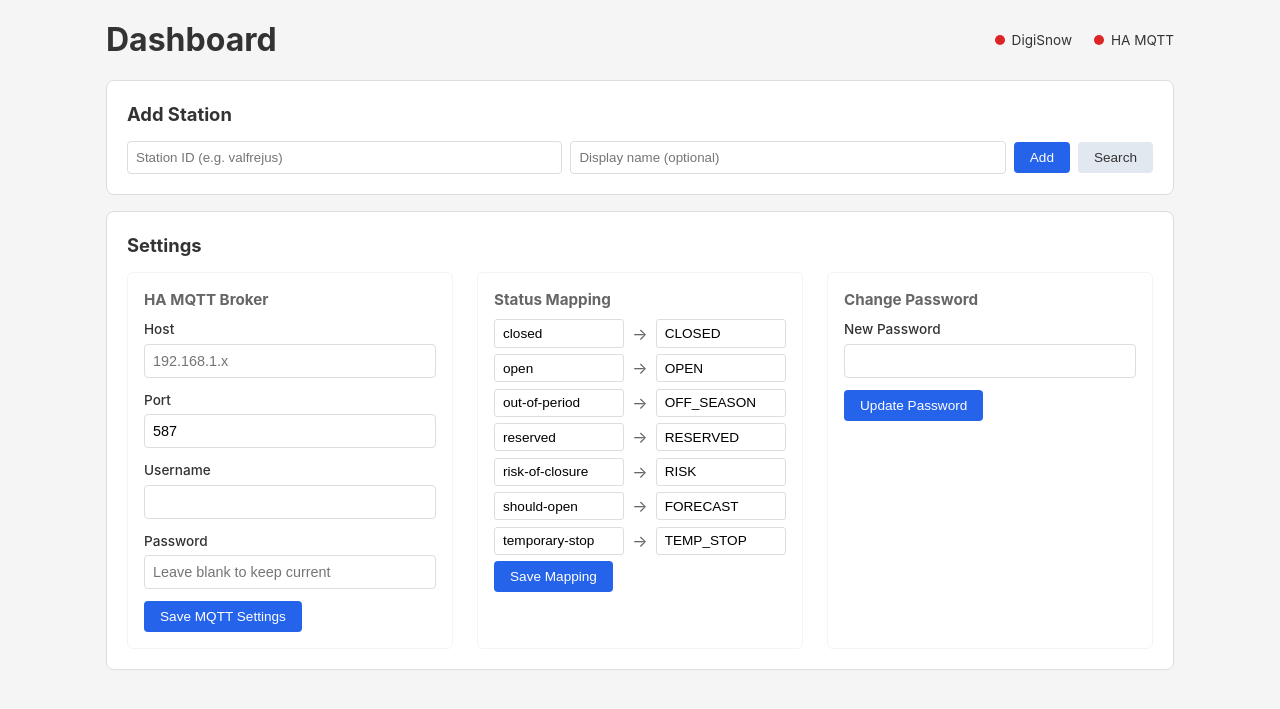
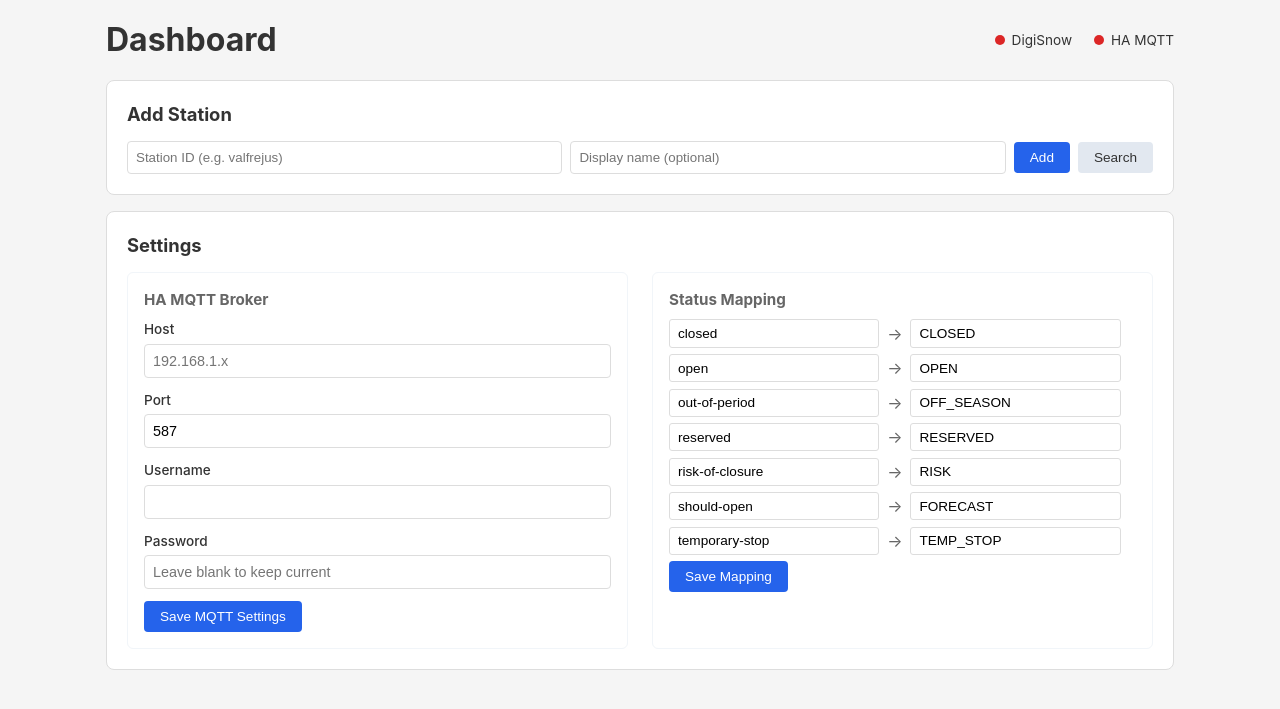
Before and after one commit to TimMonks/punta-scraper, a Flask app: page / in a window 1280 px wide. Shown: the part 50-759 px from the top of the page. Run offline with Flask 3, Linux system fonts and the light colour scheme; the visitor is signed in with stand-in values (Sample User, id 1); parts of the project's set-up code (start-up, migrations or seed data) failed here and were passed over.

Commit message:
Remove local password auth, use Authentik OIDC only (v1.4.0)
Remove username/password login, password change endpoint, bcrypt dependency,
and all web_auth config. Login page now only shows the Authentik OIDC button.

Co-Authored-By: Claude Opus 4.6 (1M context) <noreply@anthropic.com>

```diff
--- a/app/config.py
+++ b/app/config.py
@@ -67,10 +67,6 @@ DEFAULT_CONFIG = {
         "discovery_prefix": "homeassistant",
         "state_topic_prefix": "digisnow",
     },
-    "web_auth": {
-        "username": "admin",
-        "password_hash": "",
-    },
     "status_mapping": DEFAULT_STATUS_MAPPING,
     "stations": [],
     "digisnow_credentials": {
@@ -131,7 +127,6 @@ class Config:
             "HA_MQTT_PORT": ("ha_mqtt", "port"),
             "HA_MQTT_USERNAME": ("ha_mqtt", "username"),
             "HA_MQTT_PASSWORD": ("ha_mqtt", "password"),
-            "WEB_USERNAME": ("web_auth", "username"),
             "SECRET_KEY": ("secret_key", None),
         }
         for env_var, path in env_map.items():
@@ -144,18 +139,6 @@ class Config:
                         val = int(val)
                     self._data[path[0]][path[1]] = val
 
-        # WEB_PASSWORD is special: hash it on first use
-        web_pw = os.environ.get("WEB_PASSWORD")
-        if web_pw and not self._data["web_auth"]["password_hash"]:
-            try:
-                import bcrypt
-                self._data["web_auth"]["password_hash"] = bcrypt.hashpw(
-                    web_pw.encode(), bcrypt.gensalt()
-                ).decode()
-            except ImportError:
-                log.warning("bcrypt not installed, storing password as plaintext")
-                self._data["web_auth"]["password_hash"] = web_pw
-
         # Generate secret key if missing
         if not self._data.get("secret_key"):
             import secrets
@@ -164,18 +147,6 @@ class Config:
     def _apply_ha_addon_overrides(self):
         """Apply HA add-on options and auto-discover MQTT broker."""
         options = get_ha_addon_options()
-
-        # Web auth from add-on options
-        if options.get("web_username"):
-            self._data["web_auth"]["username"] = options["web_username"]
-        if options.get("web_password") and not self._data["web_auth"]["password_hash"]:
-            try:
-                import bcrypt
-                self._data["web_auth"]["password_hash"] = bcrypt.hashpw(
-                    options["web_password"].encode(), bcrypt.gensalt()
-                ).decode()
-            except ImportError:
-                self._data["web_auth"]["password_hash"] = options["web_password"]
 
         # Auto-discover MQTT broker from Supervisor
         mqtt_service = get_ha_mqtt_service()
--- a/app/web/auth.py
+++ b/app/web/auth.py
@@ -1,7 +1,6 @@
 import functools
 import logging
 
-import bcrypt
 from flask import redirect, session, url_for
 
 log = logging.getLogger(__name__)
@@ -19,24 +18,3 @@ def login_required(f):
             return redirect(url_for("main.login"))
         return f(*args, **kwargs)
     return decorated
-
-
-def check_password(config, password: str) -> bool:
-    stored_hash = config.get("web_auth", "password_hash", default="")
-    if not stored_hash:
-        # No password set yet - accept "admin" as default and hash it
-        if password == "admin":
-            set_password(config, "admin")
-            return True
-        return False
-    try:
-        return bcrypt.checkpw(password.encode(), stored_hash.encode())
-    except Exception:
-        # Fallback: plaintext comparison (for initial setup without bcrypt hash)
-        return password == stored_hash
-
-
-def set_password(config, password: str):
-    hashed = bcrypt.hashpw(password.encode(), bcrypt.gensalt()).decode()
-    config.set("web_auth", "password_hash", hashed)
-    log.info("Password updated")
--- a/app/web/oidc.py
+++ b/app/web/oidc.py
@@ -1,8 +1,5 @@
 """
 OIDC integration with Authentik for centralized authentication.
-
-When OIDC is configured (via environment variables), users can log in
-via Authentik. Local username/password login remains available as fallback.
 """
 
 import logging
--- a/app/web/routes.py
+++ b/app/web/routes.py
@@ -15,7 +15,7 @@ from flask import (
 )
 
 from app.digisnow.client import DigiSnowClient
-from app.web.auth import check_password, login_required, set_password
+from app.web.auth import login_required
 
 log = logging.getLogger(__name__)
 bp = Blueprint("main", __name__)
@@ -39,20 +39,10 @@ def _get_fetcher():
 
 # --- Auth ---
 
-@bp.route("/login", methods=["GET", "POST"])
+@bp.route("/login")
 def login():
-    from app.web.oidc import is_oidc_configured
-    config = _get_config()
     error = request.args.get("error")
-    if request.method == "POST":
-        username = request.form.get("username", "")
-        password = request.form.get("password", "")
-        expected_user = config.get("web_auth", "username", default="admin")
-        if username == expected_user and check_password(config, password):
-            session["authenticated"] = True
-            return redirect(url_for("main.dashboard"))
-        error = "Invalid credentials"
-    return render_template("login.html", error=error, oidc_enabled=is_oidc_configured())
+    return render_template("login.html", error=error)
 
 
 @bp.route("/logout")
@@ -301,17 +291,6 @@ def update_mapping():
     return jsonify({"ok": True})
 
 
-@bp.route("/api/settings/password", methods=["PUT"])
-@login_required
-def change_password():
-    data = request.get_json()
-    new_password = data.get("password", "")
-    if len(new_password) < 4:
-        return jsonify({"error": "Password too short"}), 400
-    set_password(_get_config(), new_password)
-    return jsonify({"ok": True})
-
-
 # --- Health (no auth) ---
 
 @bp.route("/api/health")
--- a/app/web/static/app.js
+++ b/app/web/static/app.js
@@ -44,13 +44,6 @@ function setupForms() {
     });
   }
 
-  const passwordForm = document.getElementById("password-form");
-  if (passwordForm) {
-    passwordForm.addEventListener("submit", (e) => {
-      e.preventDefault();
-      changePassword();
-    });
-  }
 }
 
 async function addStation() {
@@ -188,19 +181,3 @@ async function saveMapping() {
   });
   if (resp.ok) alert("Mapping saved.");
 }
-
-async function changePassword() {
-  const pw = document.getElementById("new-password").value;
-  const resp = await fetch("api/settings/password", {
-    method: "PUT",
-    headers: { "Content-Type": "application/json" },
-    body: JSON.stringify({ password: pw }),
-  });
-  if (resp.ok) {
-    alert("Password updated.");
-    document.getElementById("new-password").value = "";
-  } else {
-    const data = await resp.json();
-    alert(data.error || "Failed to update password");
-  }
-}
--- a/app/web/templates/dashboard.html
+++ b/app/web/templates/dashboard.html
@@ -132,16 +132,6 @@
                 <div id="mapping-editor"></div>
                 <button class="btn btn-primary" onclick="saveMapping()">Save Mapping</button>
             </div>
-            <div class="setting-section">
-                <h3>Change Password</h3>
-                <form id="password-form">
-                    <div class="form-group">
-                        <label>New Password</label>
-                        <input type="password" id="new-password" minlength="4" required>
-                    </div>
-                    <button type="submit" class="btn btn-primary">Update Password</button>
-                </form>
-            </div>
         </div>
     </div>
     {% endif %}
--- a/digisnow-scraper/config.yaml
+++ b/digisnow-scraper/config.yaml
@@ -1,5 +1,5 @@
 name: DigiSnow Ski Station Scraper
-version: "1.3.0"
+version: "1.4.0"
 slug: digisnow-scraper
 description: Scrapes ski lift/slope status from DigiSnow-powered resorts and publishes to Home Assistant via MQTT
 url: https://github.com/TimMonks/punta-scraper
@@ -14,13 +14,9 @@ ports_description:
 map:
   - config:rw
 options:
-  web_username: admin
-  web_password: admin
   stations:
     - valfrejus
 schema:
-  web_username: str
-  web_password: str
   stations:
     - str
 ingress: true
--- a/docker-compose.yml
+++ b/docker-compose.yml
@@ -13,8 +13,6 @@ services:
       - HA_MQTT_PORT=${HA_MQTT_PORT:-1883}
       - HA_MQTT_USERNAME=${HA_MQTT_USERNAME:-}
       - HA_MQTT_PASSWORD=${HA_MQTT_PASSWORD:-}
-      - WEB_USERNAME=${WEB_USERNAME:-admin}
-      - WEB_PASSWORD=${WEB_PASSWORD:-admin}
       - SECRET_KEY=${SECRET_KEY:-}
       - TZ=${TZ:-Europe/Paris}
       - OIDC_CLIENT_ID=${OIDC_CLIENT_ID:-}
--- a/requirements.txt
+++ b/requirements.txt
@@ -2,5 +2,4 @@ paho-mqtt>=2.1,<3
 flask>=3.0,<4
 waitress>=3.0,<4
 requests>=2.31,<3
-bcrypt>=4.1,<5
 authlib>=1.3,<2
```
Also changed, not shown: app/web/templates/login.html (+0 -14 lines).
